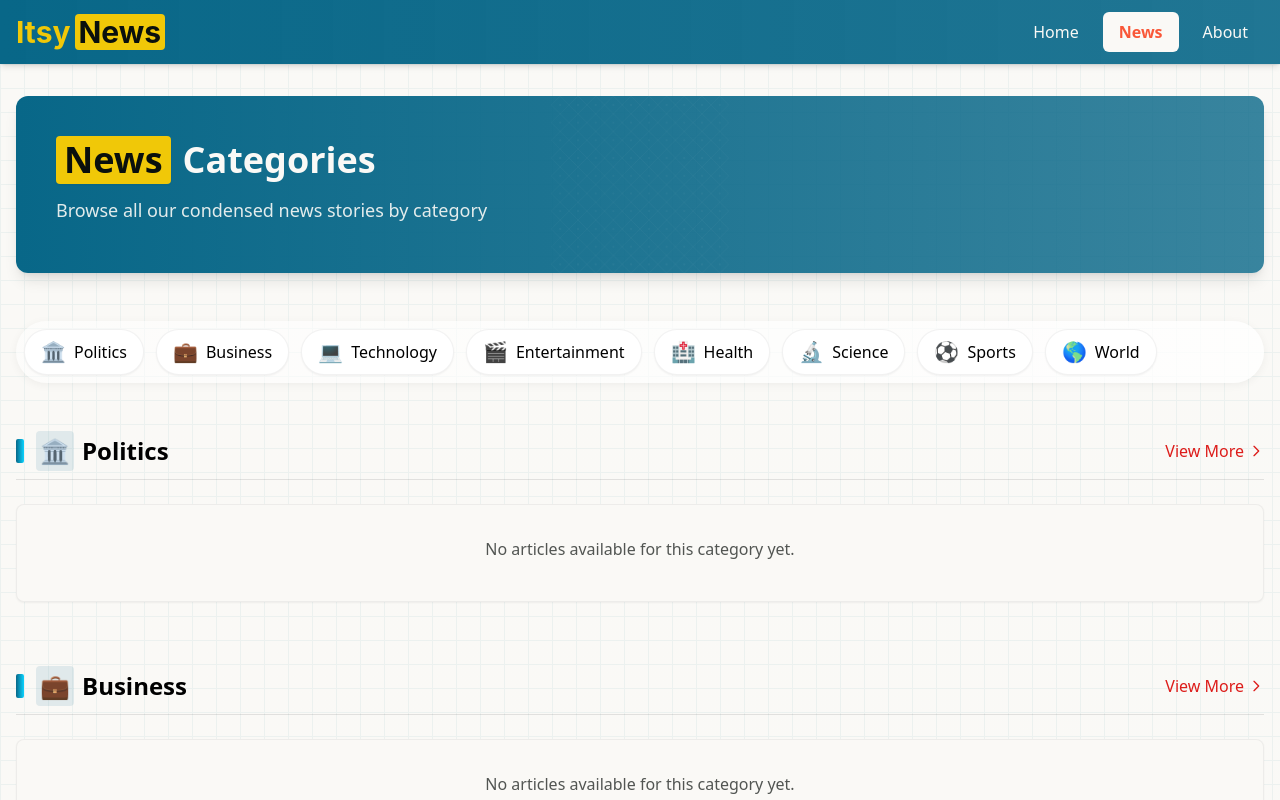
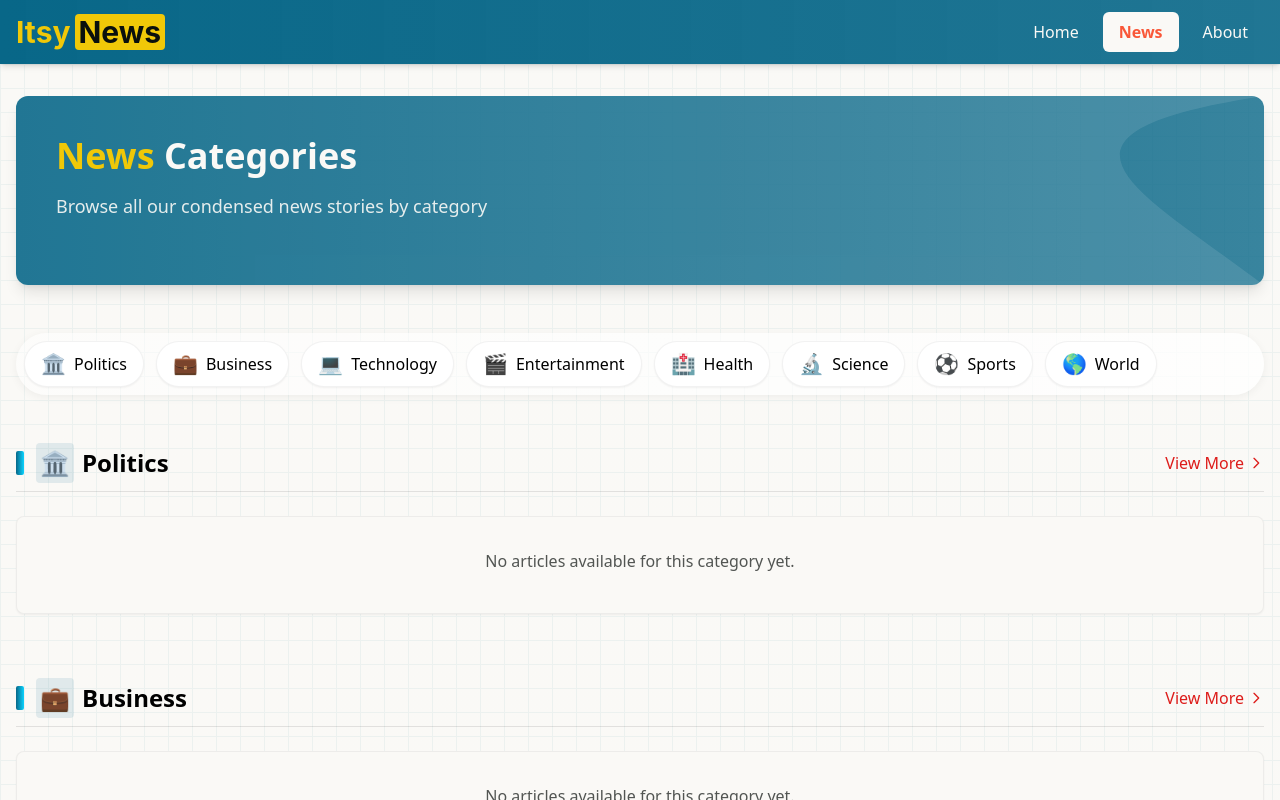
Before and after one commit to clowerweb/itsy-news, a Nuxt app: page /news in a window 1280 px wide. Shown: the top 800 px of the page. Built offline with nearby package versions, Linux system fonts and the light colour scheme.

Commit message:
Design improvements, move hero to component

```diff
--- a/components/card.vue
+++ b/components/card.vue
@@ -1,3 +1,30 @@
+<script setup>
+  const props = defineProps({
+    post: {
+      type: Object,
+      required: true
+    },
+    featured: {
+      type: Boolean,
+      default: false
+    }
+  });
+
+  // Calculate "time ago" for publication date
+  const getTimeAgo = (dateString) => {
+    if (!dateString) return '';
+
+    const date = new Date(dateString);
+    const now = new Date();
+    const diffInSeconds = Math.floor((now - date) / 1000);
+
+    if (diffInSeconds < 60) return `${diffInSeconds}s ago`;
+    if (diffInSeconds < 3600) return `${Math.floor(diffInSeconds / 60)}m ago`;
+    if (diffInSeconds < 86400) return `${Math.floor(diffInSeconds / 3600)}h ago`;
+    return `${Math.floor(diffInSeconds / 86400)}d ago`;
+  };
+</script>
+
 <template>
   <div :class="[
     'news-card bg-itsy-white rounded-lg shadow-sm h-full transition-all duration-300 hover:shadow-md border border-itsy-black/5',
@@ -69,33 +96,6 @@
   </div>
 </template>
 
-<script setup>
-  const props = defineProps({
-    post: {
-      type: Object,
-      required: true
-    },
-    featured: {
-      type: Boolean,
-      default: false
-    }
-  });
-
-  // Calculate "time ago" for publication date
-  const getTimeAgo = (dateString) => {
-    if (!dateString) return '';
-
-    const date = new Date(dateString);
-    const now = new Date();
-    const diffInSeconds = Math.floor((now - date) / 1000);
-
-    if (diffInSeconds < 60) return `${diffInSeconds}s ago`;
-    if (diffInSeconds < 3600) return `${Math.floor(diffInSeconds / 60)}m ago`;
-    if (diffInSeconds < 86400) return `${Math.floor(diffInSeconds / 3600)}h ago`;
-    return `${Math.floor(diffInSeconds / 86400)}d ago`;
-  };
-</script>
-
 <style scoped>
 .news-card {
   display: flex;
--- /dev/null
+++ b/components/hero.vue
@@ -0,0 +1,52 @@
+<script setup>
+  const props = defineProps({
+    heading: {
+      type: String,
+      required: true
+    },
+    subheading: {
+      type: String,
+      required: false
+    },
+    text: {
+      type: String,
+      required: false
+    },
+    cta: {
+      type: Object,
+      required: false,
+      default: () => ({
+        text: null,
+        link: null
+      })
+    },
+  });
+</script>
+
+<template>
+  <div class="bg-gradient-to-r from-itsy-blue via-itsy-blue/90 to-itsy-blue/80 rounded-xl overflow-hidden p-8 md:p-10 mb-12 text-itsy-white relative shadow-lg">
+    <div class="hero-content md:max-w-lg relative z-10">
+      <h1 class="text-3xl md:text-4xl font-bold mb-4 text-itsy-white leading-tight" v-html="props.heading"></h1>
+      <p v-if="props.text" class="text-itsy-white/90 text-lg mb-6 leading-relaxed">
+        {{ props.text }}
+      </p>
+      <NuxtLink
+        v-if="props.cta.link && props.cta.text"
+        :to="props.cta.link"
+        class="inline-flex items-center bg-itsy-yellow hover:bg-itsy-yellow/90 text-itsy-black font-medium px-6 py-3 rounded-md transition-all duration-300 shadow-md hover:shadow-lg hover:translate-y-[-2px]"
+      >
+        {{ props.cta.text }}
+        <svg xmlns="http://www.w3.org/2000/svg" class="h-4 w-4 ml-2" fill="none" viewBox="0 0 24 24" stroke="currentColor">
+          <path stroke-linecap="round" stroke-linejoin="round" stroke-width="2" d="M14 5l7 7m0 0l-7 7m7-7H3" />
+        </svg>
+      </NuxtLink>
+    </div>
+
+    <!-- Abstract pattern overlay -->
+    <div class="absolute right-0 top-0 w-full h-full opacity-10 pointer-events-none">
+      <svg xmlns="http://www.w3.org/2000/svg" viewBox="0 0 100 100" preserveAspectRatio="none" class="w-full h-full">
+        <path fill="#ffffff" d="M0,0 L100,0 C80,20 90,50 100,100 L0,100 Z" />
+      </svg>
+    </div>
+  </div>
+</template>
--- a/pages/index.vue
+++ b/pages/index.vue
@@ -36,33 +36,15 @@ useHead({
 </script>
 
 <template>
-  <!-- Hero Section with improved design -->
+  <!-- Hero Section -->
+  <Hero
+    :heading="'<span class=\'text-itsy-yellow\'>Quick</span> news. <span class=\'text-itsy-yellow\'>No</span> fluff.'"
+    :text="'Stay informed with quick 1-minute reads'"
+    :cta="{ link: '/news', text: 'Browse All News' }"
+  />
+
   <section class="mb-12">
-    <div class="hero-section bg-gradient-to-r from-itsy-blue via-itsy-blue/90 to-itsy-blue/80 rounded-xl overflow-hidden p-8 md:p-10 mb-12 text-itsy-white relative shadow-lg">
-      <div class="hero-content md:max-w-lg relative z-10">
-        <h1 class="text-3xl md:text-4xl font-bold mb-4 text-itsy-white leading-tight">
-          <span class="text-itsy-yellow">Quick</span> news summaries without the noise
-        </h1>
-        <p class="text-itsy-white/90 text-lg mb-6 leading-relaxed">
-          Concise one-minute reads from trusted sources. Stay informed without the sensationalism.
-        </p>
-        <NuxtLink to="/news" class="inline-flex items-center bg-itsy-yellow hover:bg-itsy-yellow/90 text-itsy-black font-medium px-6 py-3 rounded-md transition-all duration-300 shadow-md hover:shadow-lg hover:translate-y-[-2px]">
-          Browse All News
-          <svg xmlns="http://www.w3.org/2000/svg" class="h-4 w-4 ml-2" fill="none" viewBox="0 0 24 24" stroke="currentColor">
-            <path stroke-linecap="round" stroke-linejoin="round" stroke-width="2" d="M14 5l7 7m0 0l-7 7m7-7H3" />
-          </svg>
-        </NuxtLink>
-      </div>
-
-      <!-- Abstract pattern overlay -->
-      <div class="absolute right-0 top-0 w-full h-full opacity-10 pointer-events-none">
-        <svg xmlns="http://www.w3.org/2000/svg" viewBox="0 0 100 100" preserveAspectRatio="none" class="w-full h-full">
-          <path fill="#ffffff" d="M0,0 L100,0 C80,20 90,50 100,100 L0,100 Z" />
-        </svg>
-      </div>
-    </div>
-
-    <!-- Featured Articles Section with improved design -->
+    <!-- Featured Articles Section -->
     <div class="mb-12">
       <h2 class="text-2xl font-bold mb-6 pb-2 border-b border-itsy-black/10 flex items-center">
         <span class="bg-itsy-blue w-2 h-6 inline-block mr-3 rounded-sm"></span>
@@ -77,9 +59,11 @@ useHead({
 
         <!-- Other featured articles -->
         <div class="flex flex-col gap-6">
-          <Card v-for="(article, index) in featuredArticles.slice(1, 3)"
+          <Card
+            v-for="(article, index) in featuredArticles.slice(1, 3)"
             :key="index"
-                :post="article" />
+            :post="article"
+          />
         </div>
       </div>
 
@@ -89,7 +73,7 @@ useHead({
     </div>
   </section>
 
-  <!-- Latest News Section with improved design -->
+  <!-- Latest News Section -->
   <section class="mb-12">
     <div class="flex justify-between items-center mb-6 pb-2 border-b border-itsy-black/10">
       <h2 class="text-2xl font-bold flex items-center">
@@ -115,7 +99,7 @@ useHead({
     </div>
   </section>
 
-  <!-- Categories Section with improved design -->
+  <!-- Categories Section -->
   <section class="mb-12">
     <h2 class="text-2xl font-bold mb-6 pb-2 border-b border-itsy-black/10 flex items-center">
       <span class="bg-itsy-yellow w-2 h-6 inline-block mr-3 rounded-sm"></span>
@@ -137,7 +121,7 @@ useHead({
     </div>
   </section>
 
-  <!-- Newsletter form with more modern design -->
+  <!-- Newsletter form -->
   <section class="bg-gradient-to-r from-itsy-teal/10 to-itsy-blue/10 rounded-xl p-8 mb-12">
     <div class="max-w-3xl mx-auto text-center">
       <h2 class="text-2xl font-bold mb-3 text-itsy-black">Stay Updated with Itsy News</h2>
--- a/pages/news/index.vue
+++ b/pages/news/index.vue
@@ -44,30 +44,13 @@
 
 <template>
   <div>
-    <!-- Improved Page Header with modern design -->
-    <div class="bg-gradient-to-r from-itsy-blue via-itsy-blue/90 to-itsy-blue/80 rounded-xl p-8 md:p-10 mb-12 text-itsy-white relative overflow-hidden shadow-lg">
-      <div class="relative z-10 max-w-2xl">
-        <h1 class="text-3xl md:text-4xl font-bold mb-3 flex items-center">
-          <span class="bg-itsy-yellow text-itsy-black rounded px-2 py-1 mr-3 shadow-sm">News</span>
-          <span>Categories</span>
-        </h1>
-        <p class="text-itsy-white/90 text-lg leading-relaxed">Browse all our condensed news stories by category</p>
-      </div>
-      <!-- Abstract geometric pattern overlay -->
-      <div class="absolute right-0 top-0 w-full h-full opacity-10 pointer-events-none">
-        <svg xmlns="http://www.w3.org/2000/svg" width="100%" height="100%" viewBox="0 0 800 800">
-          <defs>
-            <pattern id="pattern" x="0" y="0" width="80" height="80" patternUnits="userSpaceOnUse">
-              <path d="M0,40 L40,0 L80,40 L40,80 Z" fill="none" stroke="#ffffff" stroke-width="1.5"/>
-              <circle cx="40" cy="40" r="3" fill="#ffffff"/>
-            </pattern>
-          </defs>
-          <rect width="100%" height="100%" fill="url(#pattern)"/>
-        </svg>
-      </div>
-    </div>
+    <!-- Hero Section -->
+    <Hero
+      :heading="'<span class=\'text-itsy-yellow\'>News</span> Categories'"
+      :text="'Browse all our condensed news stories by category'"
+    />
 
-    <!-- Improved Category Navigation Pills -->
+    <!-- Category Navigation Pills -->
     <div class="mb-12 overflow-x-auto category-nav-container">
       <div class="flex space-x-3 min-w-max p-1">
         <NuxtLink
@@ -82,7 +65,7 @@
       </div>
     </div>
 
-    <!-- All Categories Grid with improved design -->
+    <!-- All Categories Grid -->
     <div class="space-y-16">
       <section v-for="category in categories" :key="category.slug" class="category-section">
         <div class="flex justify-between items-center mb-6 pb-2 border-b border-itsy-black/10">
@@ -127,7 +110,7 @@
       </section>
     </div>
 
-    <!-- Newsletter form with more modern design -->
+    <!-- Newsletter form -->
     <section class="bg-gradient-to-r from-itsy-teal/10 to-itsy-blue/10 rounded-xl p-8 my-12">
       <div class="max-w-3xl mx-auto text-center">
         <h2 class="text-2xl font-bold mb-3 text-itsy-black">Stay Updated with Itsy News</h2>
@@ -147,7 +130,7 @@
   padding-bottom: 0;
 }
 
-/* Enhanced smooth transitions */
+/* Smooth transitions */
 .category-section {
   animation: fadeInUp 0.6s ease forwards;
   opacity: 0;
@@ -170,7 +153,7 @@
   }
 }
 
-/* Improved category navigation */
+/* Category navigation */
 .category-nav-container {
   border-radius: 9999px;
   background: linear-gradient(to right, rgba(255,255,255,0.5), rgba(255,255,255,0.8));
```
Lines whose indentation alone changed are shown as unchanged.
